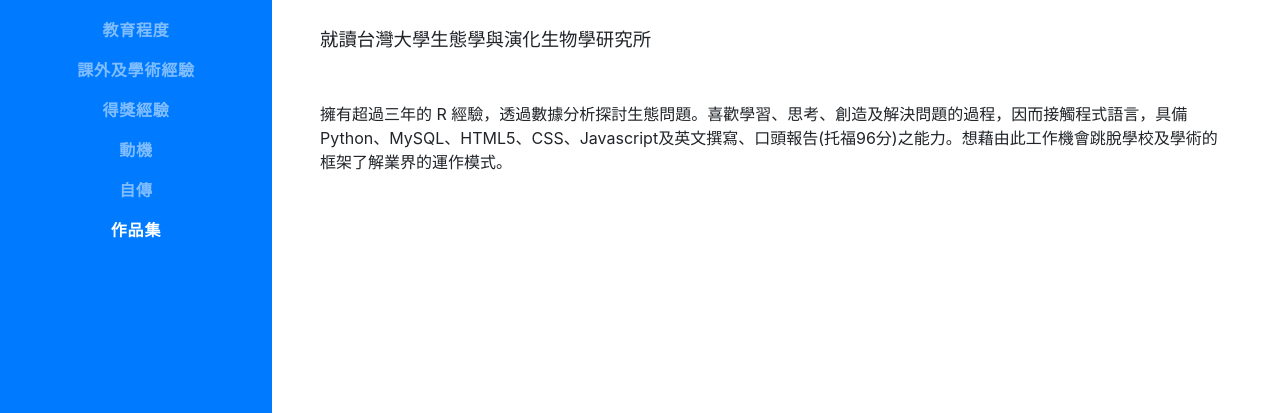
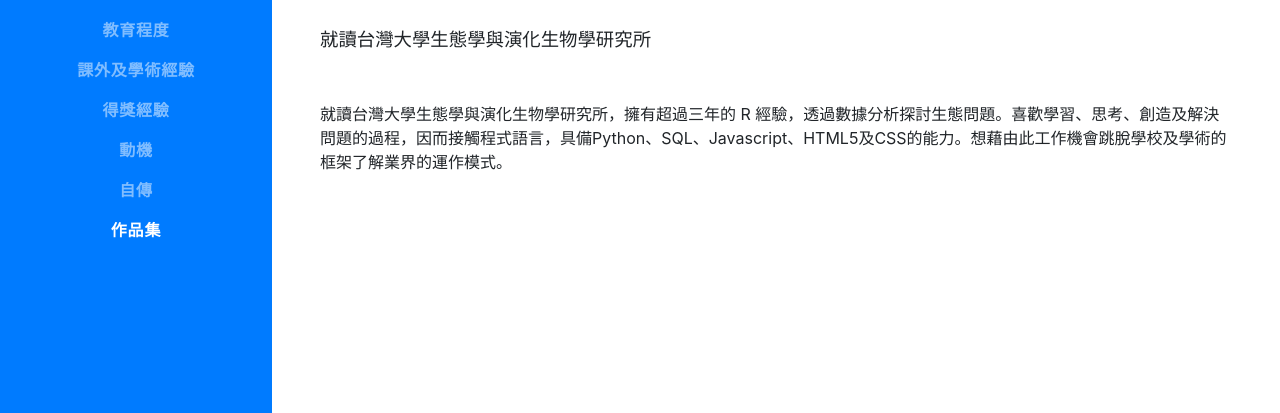
Before and after one commit to v02202/resume.github.io, a website with bundled scripts: page resume/index.html in a window 1280 px wide. Shown: the part 384-797 px from the top of the page. Built offline with nearby package versions, Linux system fonts and the light colour scheme; a web font is replaced by a local one.

Commit message:
Update index.html

```diff
--- a/resume/index.html
+++ b/resume/index.html
@@ -82,7 +82,7 @@
           </a><p>
         </div>
         <p class="lead mb-5">就讀台灣大學生態學與演化生物學研究所</p>
-        <p>擁有超過三年的 R 經驗，透過數據分析探討⽣態問題。喜歡學習、思考、創造及解決問題的過程，因⽽接觸程式語⾔，具備Python、MySQL、HTML5、CSS、Javascript及英文撰寫、口頭報告(托福96分)之能力。想藉由此⼯作機會跳脫學校及學術的框架了解業界的運作模式。 </p>
+        <p>就讀台灣大學生態學與演化生物學研究所，擁有超過三年的 R 經驗，透過數據分析探討生態問題。喜歡學習、思考、創造及解決問題的過程，因而接觸程式語言，具備Python、SQL、Javascript、HTML5及CSS的能力。想藉由此工作機會跳脫學校及學術的框架了解業界的運作模式。 </p>
 
       </div>
     </section>
```
